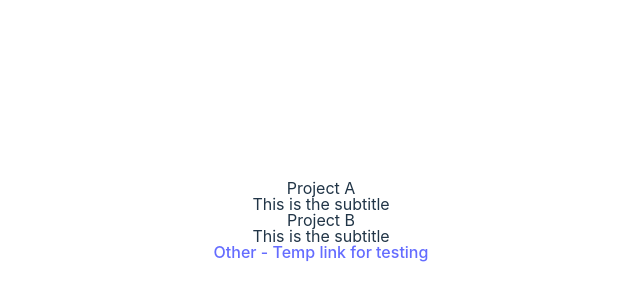
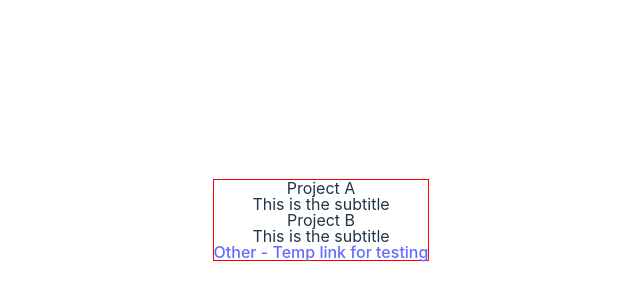
Before and after one commit to mhborthwick/mhborthwick.com, a React (Vite) app: page / in a window 1280 px wide. Shown: the part 180-480 px from the top of the page, without its empty margins (319-959 px from the left). Built offline with nearby package versions, Linux system fonts and the light colour scheme.

Commit message:
add layout component

```diff
--- a/src/App.tsx
+++ b/src/App.tsx
@@ -2,16 +2,17 @@ import { BrowserRouter as Router, Routes, Route } from "react-router-dom";
 import "./App.css";
 import { Home } from "./pages/Home";
 import { Other } from "./pages/Other";
+import { Layout } from "./components/Layout";
 
 function App() {
   return (
     <Router>
-      <div className="pt-20">
+      <Layout>
         <Routes>
           <Route path="/" element={<Home />} />
           <Route path="/other" element={<Other />} />
         </Routes>
-      </div>
+      </Layout>
     </Router>
   );
 }
--- /dev/null
+++ b/src/components/Layout.tsx
@@ -0,0 +1,12 @@
+interface LayoutProps {
+  children: React.ReactNode;
+}
+
+export function Layout({ children }: LayoutProps) {
+  return (
+    <div style={{ border: "1px solid red" }}>
+      {/* Navigation */}
+      {children}
+    </div>
+  );
+}
```
